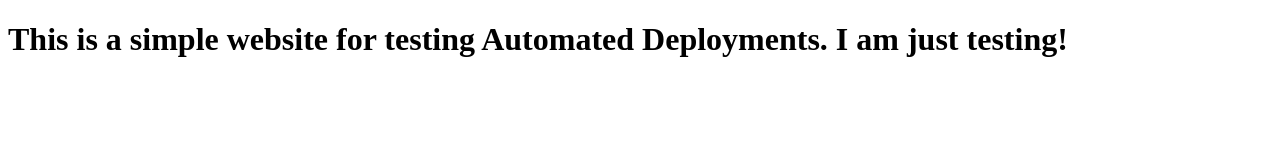
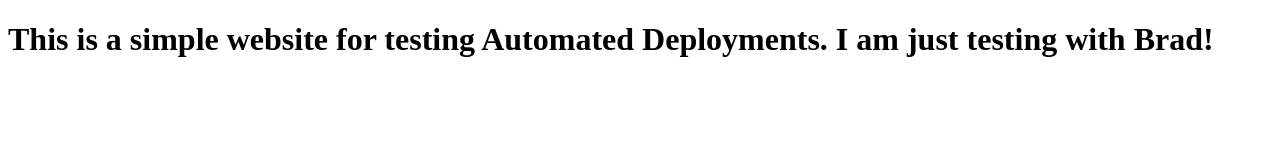
Before and after one commit to praveenm82/aks_auto_deploy, a plain HTML site: page index.html in a window 1280 px wide. Drawn offline with Linux system fonts and the light colour scheme.

Commit message:
Update index.html

```diff
--- a/index.html
+++ b/index.html
@@ -4,6 +4,6 @@
   <title>Simple Website</title>
 </head>
 <body>
-  <h1>This is a simple website for testing Automated Deployments. I am just testing!</h1>
+  <h1>This is a simple website for testing Automated Deployments. I am just testing with Brad!</h1>
 </body>
 </html>
```
